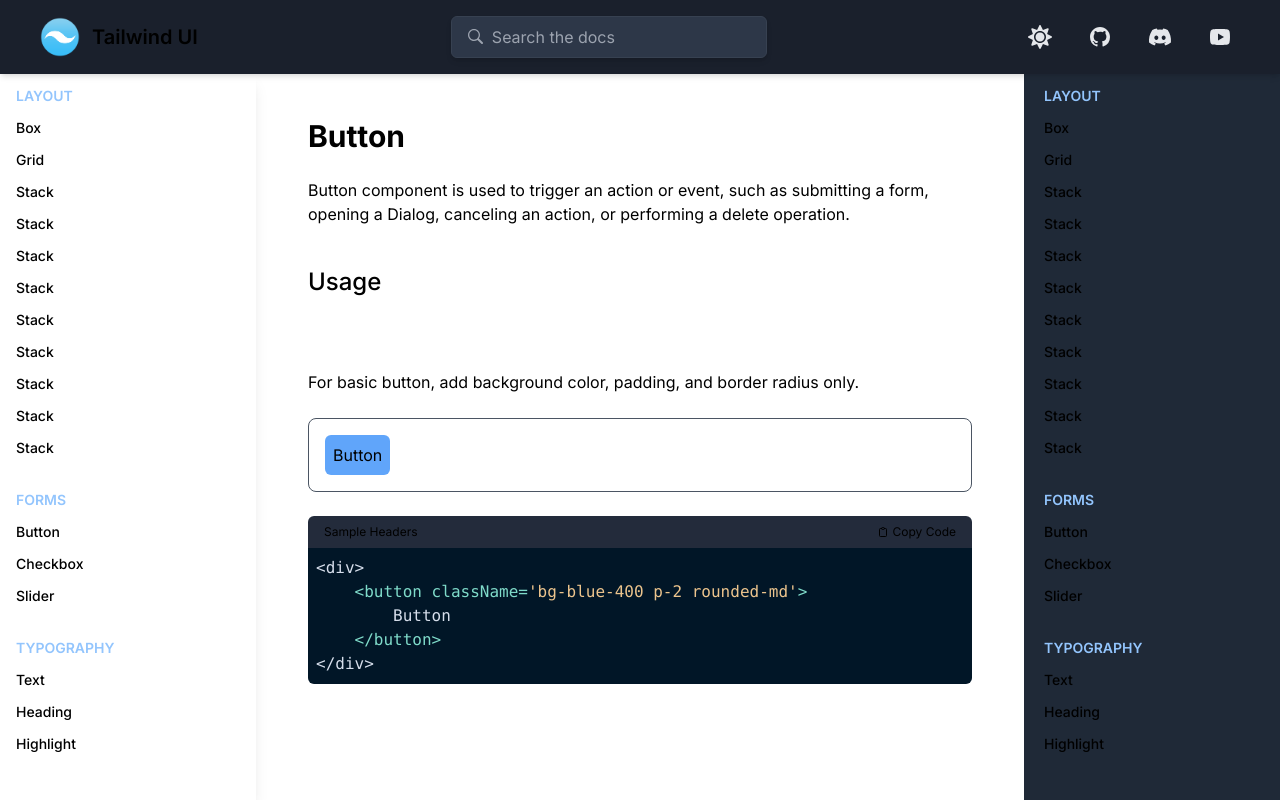
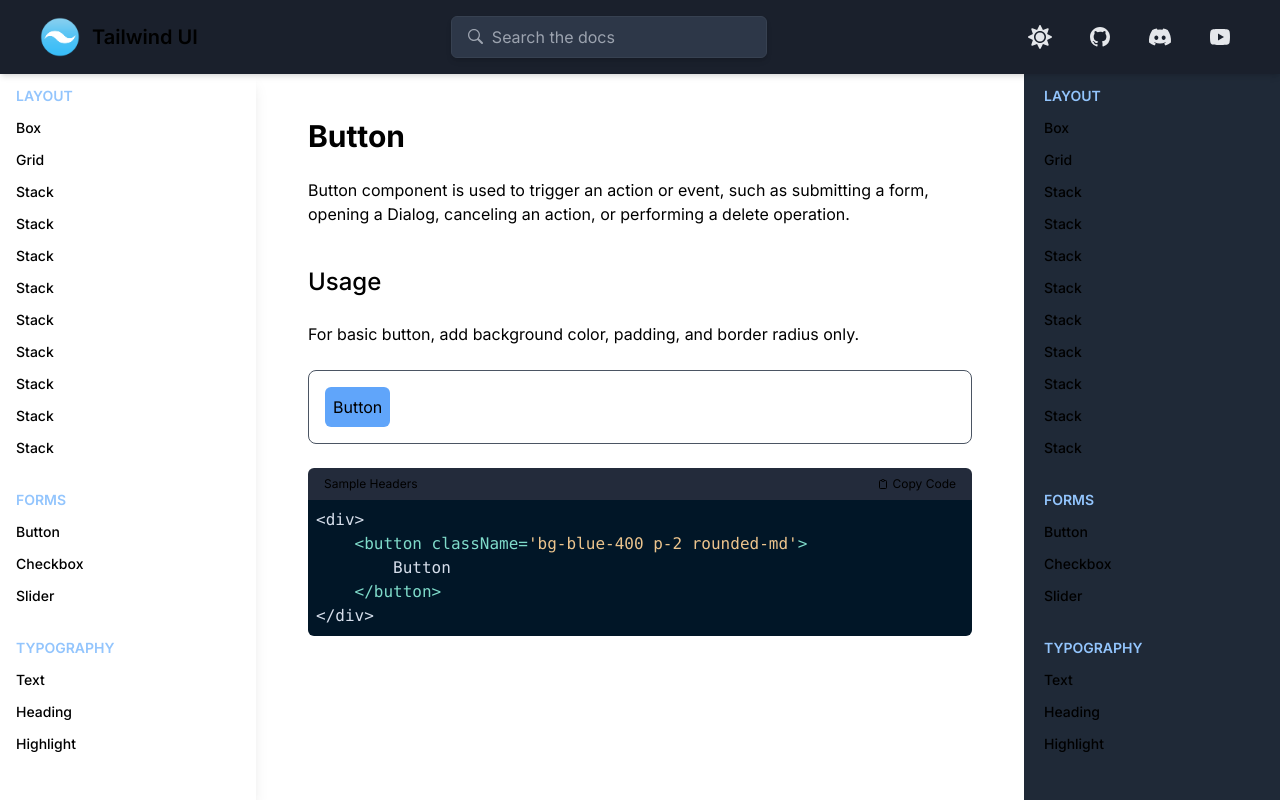
Before and after one commit to Antholem/Tailwind-UI, a Next.js app: page /views/components/button in a window 1280 px wide. Built offline with nearby package versions, Linux system fonts and the light colour scheme.

Commit message:
changed file's directory

```diff
--- a/src/app/_components/icon-button/index.tsx
+++ b/src/app/_components/icon-button/index.tsx
@@ -1,4 +1,5 @@
-import useDarkModeStore from '@/app/_store/theme-store';
+import globalState from '@/app/state';
+import GetTheme from '@/app/theme';
 import React, { FC, ReactNode, HTMLProps } from 'react';
 
 type IconButtonProps = {
@@ -6,7 +7,8 @@ type IconButtonProps = {
 } & HTMLProps<HTMLDivElement>;
 
 const IconButton: FC<IconButtonProps> = ({ children, ...rest }) => {
-    const { darkMode } = useDarkModeStore();
+    const { darkMode } = globalState();
+    const { textGray } = GetTheme();
 
     return (
         <div className='cursor-pointer relative'>
--- a/src/app/_components/theme/index.tsx
+++ /dev/null
@@ -1,15 +0,0 @@
-import useDarkModeStore from "@/app/_store/theme-store";
-
-const GetTheme = () => {
-    const { darkMode } = useDarkModeStore();
-
-    const textPrimary = darkMode ? 'text-white' : 'text-black';
-    const textSecondary = darkMode ? 'text-blue-300' : 'text-blue-600';
-
-    return {
-        textSecondary,
-        textPrimary
-    };
-}
-
-export default GetTheme;
--- a/src/app/_layouts/clipboard/index.tsx
+++ b/src/app/_layouts/clipboard/index.tsx
@@ -3,7 +3,7 @@ import SyntaxHighlighter from 'react-syntax-highlighter';
 import { nightOwl as dark, atomOneLight as light } from 'react-syntax-highlighter/dist/esm/styles/hljs';
 import CopyToClipboard from 'react-copy-to-clipboard';
 import { HiOutlineCheck, HiOutlineClipboard } from 'react-icons/hi';
-import useDarkModeStore from '@/app/_store/theme-store';
+import globalState from '@/app/state';
 
 type ClipboardProps = {
     sourceCode: string;
@@ -13,7 +13,7 @@ type ClipboardProps = {
 };
 
 const Clipboard: FC<ClipboardProps> = ({ sourceCode, header, onCopy, isCheck }) => {
-    const { darkMode } = useDarkModeStore();
+    const { darkMode } = globalState();
 
     return (
         <div className={`bg-[${darkMode ? '#272f41' : '#f8f9fa'}] rounded-md overflow-hidden`}>
--- a/src/app/layout.tsx
+++ b/src/app/layout.tsx
@@ -1,6 +1,6 @@
 "use client"
 import { ReactNode } from 'react';
-import useDarkModeStore from './_store/theme-store';
+import globalState from './state';
 import './globals.css'
 import { Inter } from 'next/font/google'
 import { Navigation } from './views';
@@ -12,7 +12,7 @@ export default function RootLayout({
 }: {
   children: ReactNode
 }) {
-  const { darkMode } = useDarkModeStore();
+  const { darkMode } = globalState();
   return (
     <html lang='en'>
       <head>
--- a/src/app/page.tsx
+++ b/src/app/page.tsx
@@ -1,10 +1,10 @@
 'use client';
 import React from 'react';
-import useDarkModeStore from '@/app/_store/theme-store';
+import globalState from '@/app/state';
 import Content from './views/components/content/page';
 
 const Page = () => {
-  const { darkMode } = useDarkModeStore();
+  const { darkMode } = globalState();
 
   return (
     <div className={` ${darkMode && 'dark-mode'}`}>
--- a/src/app/_store/theme-store/index.tsx
+++ b/src/app/state.tsx
@@ -5,11 +5,11 @@ type DarkModeStore = {
     setDarkMode: () => void;
 };
 
-const useDarkModeStore = create<DarkModeStore>((set) => ({
+const globalState = create<DarkModeStore>((set) => ({
     darkMode: true,
     setDarkMode: () => set((state) => ({
         darkMode: !state.darkMode,
     })),
 }));
 
-export default useDarkModeStore;
+export default globalState;
--- /dev/null
+++ b/src/app/theme.tsx
@@ -0,0 +1,17 @@
+import globalState from "@/app/state";
+
+const GetTheme = () => {
+    const { darkMode } = globalState();
+
+    const textNormal = darkMode ? 'text-white' : 'text-black';
+    const textBlue = darkMode ? 'text-blue-300' : 'text-blue-600';
+    const textGray = darkMode ? 'text-gray-200' : 'text-gray-400';
+
+    return {
+        textNormal,
+        textGray,
+        textBlue
+    };
+}
+
+export default GetTheme;
--- a/src/app/views/components/button/page.tsx
+++ b/src/app/views/components/button/page.tsx
@@ -1,7 +1,7 @@
 "use client"
 import React, { useState } from 'react'
 import { Clipboard } from '@/app/_layouts'
-import GetTheme from '@/app/_components/theme'
+import GetTheme from '@/app/theme'
 
 const Button = () => {
     const [lastCopied, setLastCopied] = useState<number | null>(null);
@@ -16,7 +16,7 @@ const Button = () => {
         setLastCopied(index);
     };
 
-    const { textSecondary, textPrimary } = GetTheme();
+    const { textNormal, textBlue } = GetTheme();
 
     return (
         <div className='flex flex-col space-y-10'>
@@ -35,9 +35,6 @@ const Button = () => {
                     <div className='text-2xl font-medium'>
                         Usage
                     </div>
-                    <p className={`${textPrimary}`}>
-                        AISBAUISBAIUSBAUISBAISBAOINSA
-                    </p>
                     <div className=''>
                         For basic button, add background color, padding, and border radius only.
                     </div>
--- a/src/app/views/navigation/index.tsx
+++ b/src/app/views/navigation/index.tsx
@@ -1,5 +1,5 @@
 import React, { FC, ReactNode, useState } from 'react';
-import useDarkModeStore from '@/app/_store/theme-store';
+import globalState from '@/app/state';
 import { MdOutlineClose } from 'react-icons/md';
 import { FaSun, FaDiscord } from 'react-icons/fa';
 import { RiGithubFill, RiMoonFill, RiYoutubeFill } from 'react-icons/ri';
@@ -13,7 +13,7 @@ type NavProps = {
 };
 
 const Navigation: FC<NavProps> = ({ children }) => {
-    const { darkMode, setDarkMode } = useDarkModeStore();
+    const { darkMode, setDarkMode } = globalState();
     const [showSidebar, setShowSidebar] = useState(false);
 
     const toggleMode = () => {
```
Also changed, not shown: src/app/views/components/button/try.tsx (deleted).
